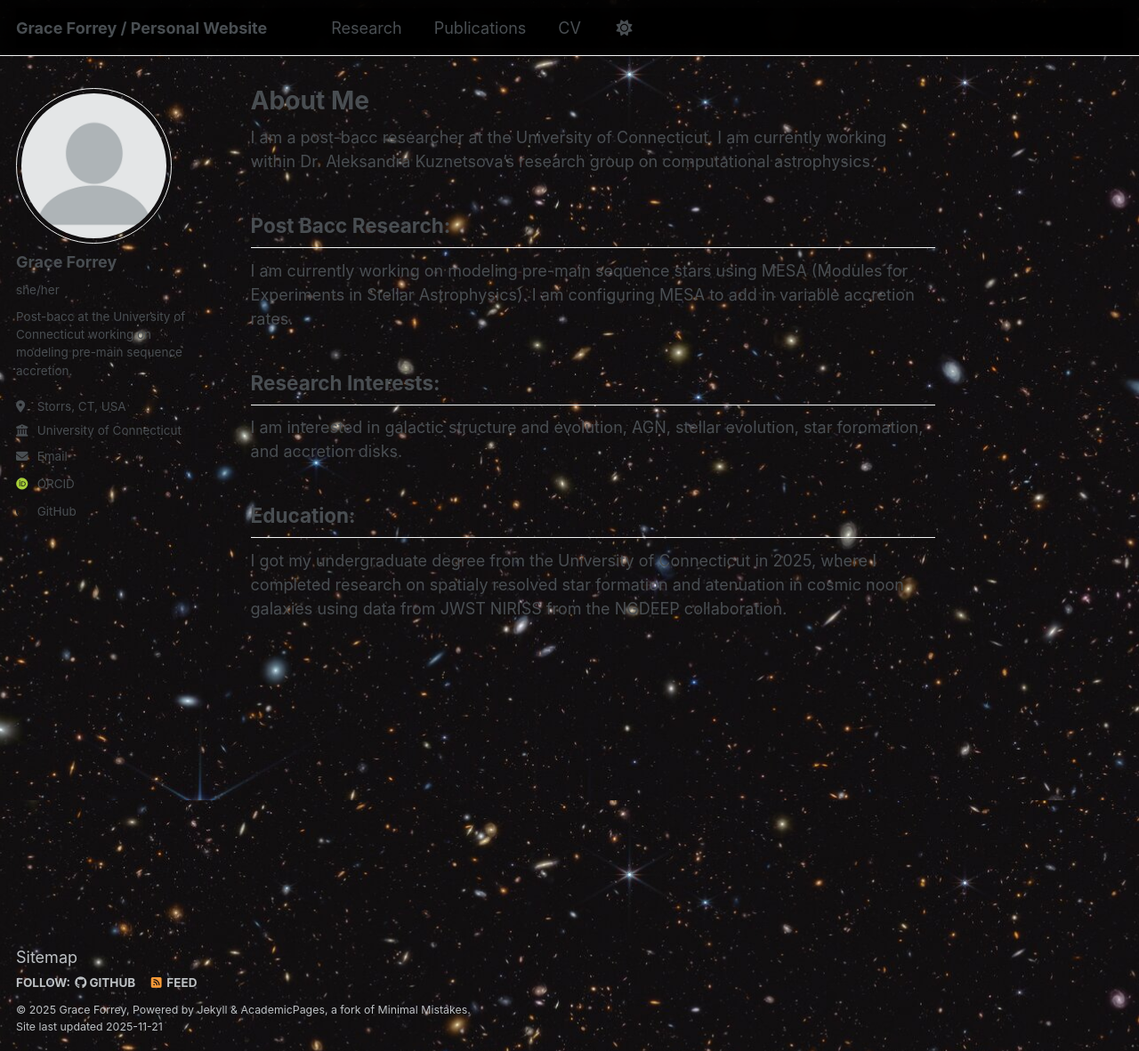
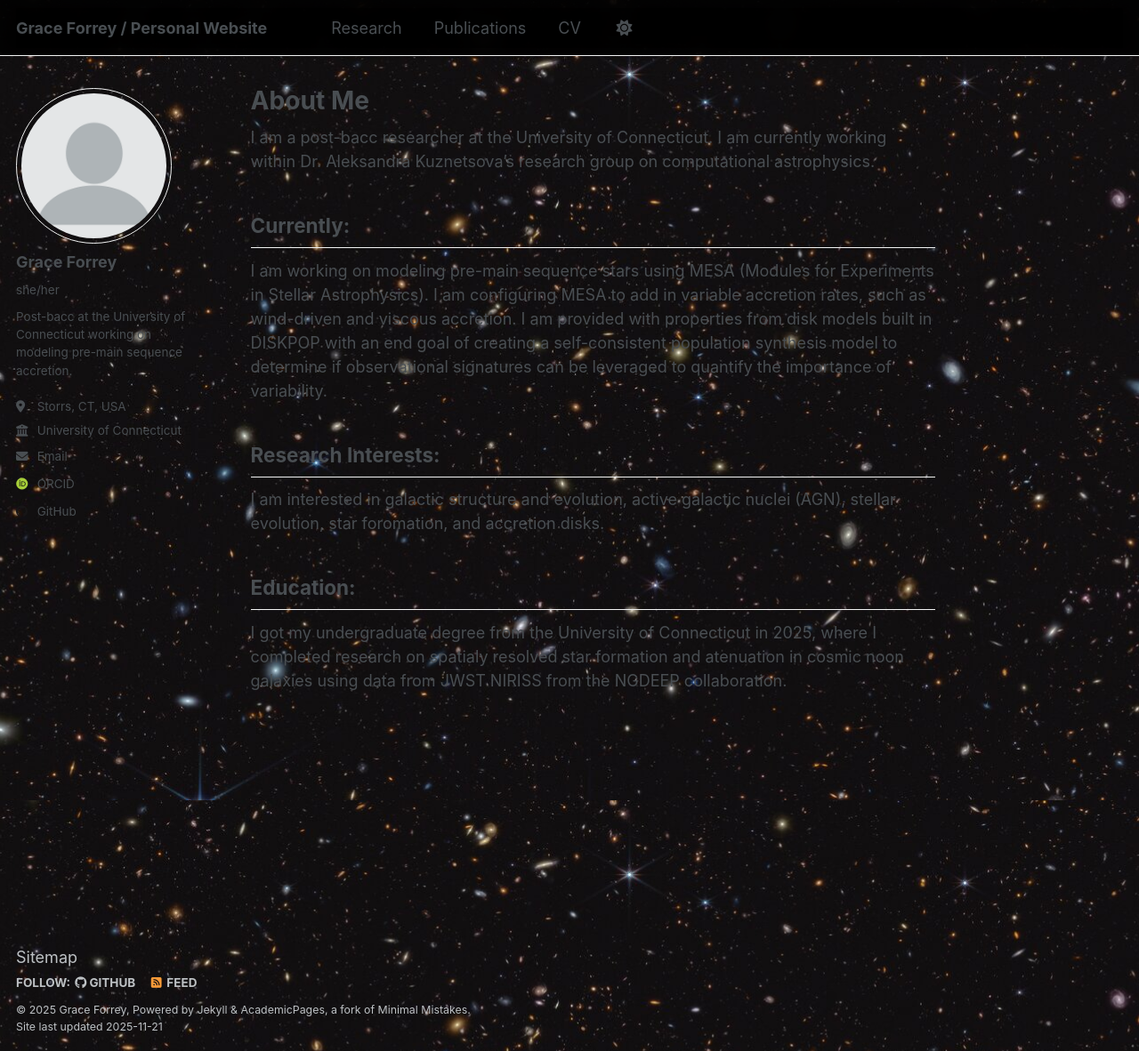
Before and after one commit to forreyg/forreyg.github.io, a Jekyll site: the page built from _pages/about.md, in a window 1280 px wide and 1182 px high. Shown: the whole window at 89% size. Built offline with Jekyll 4.4.1, drawn with Linux system fonts in a browser that asks for light colours; some web fonts are replaced; a script that is not in the unit is left out.

Commit message:
Update about.md

```diff
--- a/_pages/about.md
+++ b/_pages/about.md
@@ -9,13 +9,13 @@ redirect_from:
 
 I am a post-bacc researcher at the University of Connecticut. I am currently working within Dr. Aleksandra Kuznetsova's research group on computational astrophysics.
 
-Post Bacc Research:
+Currently:
 ---
-I am currently working on modeling pre-main sequence stars using MESA (Modules for Experiments in Stellar Astrophysics). I am configuring MESA to add in variable accretion rates.
+I am working on modeling pre-main sequence stars using MESA (Modules for Experiments in Stellar Astrophysics). I am configuring MESA to add in variable accretion rates, such as wind-driven and viscous accretion. I am provided with properties from disk models built in DISKPOP with an end goal of creating a self-consistent population synthesis model to determine if observational signatures can be leveraged to quantify the importance of variability.
 
 Research Interests:
 --
-I am interested in galactic structure and evolution, AGN, stellar evolution, star foromation, and accretion disks.
+I am interested in galactic structure and evolution, active galactic nuclei (AGN), stellar evolution, star foromation, and accretion disks.
 
 Education:
 -----
```
